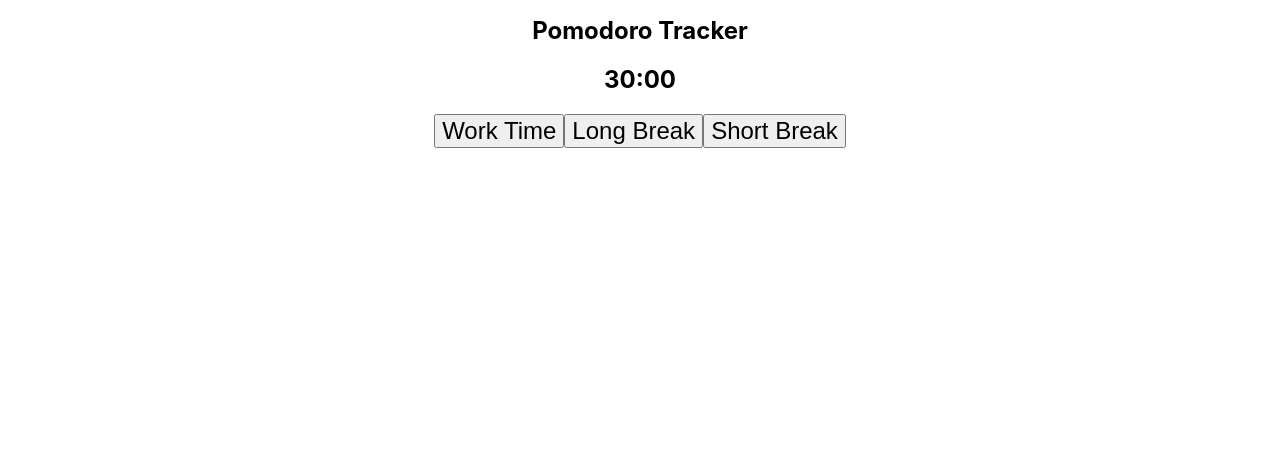
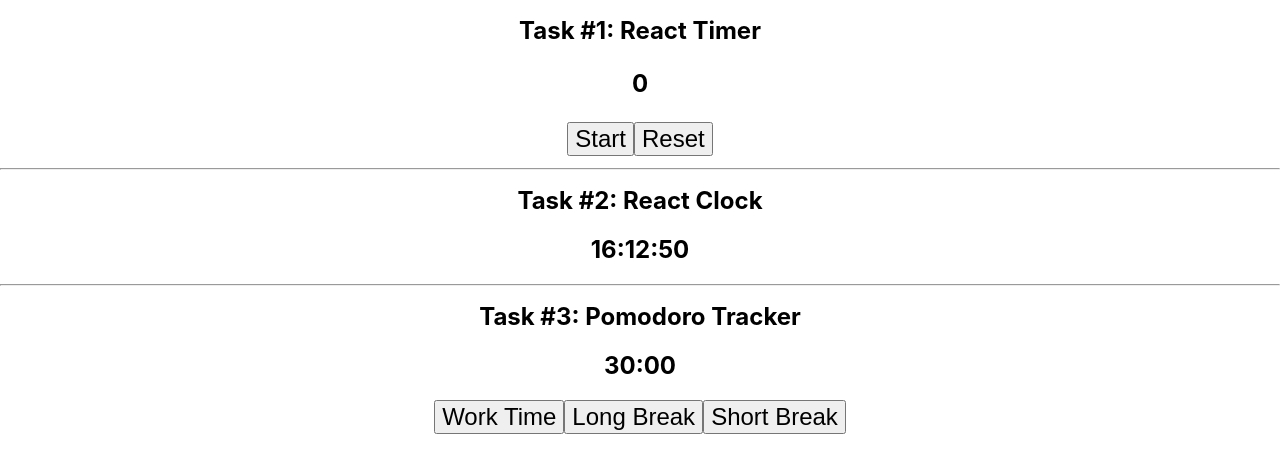
Before and after one commit to ipotemkin/sky-react, a React (Create React App) app: page / in a window 1280 px wide. Shown: the top 472 px of the page. Built offline with nearby package versions, Linux system fonts and the light colour scheme.

Commit message:
updated README

```diff
--- a/src/App.js
+++ b/src/App.js
@@ -1,15 +1,17 @@
 import './App.css'
 import PomodoroTracker from './components/PomodoroTracker'
-// import Clock from './components/Clock'
+import Clock from './components/Clock'
 // import MinMax from './components/MinMax'
-// import ReacTimer from './components/ReacTimer'
+import ReacTimer from './components/ReacTimer'
 
 function App() {
   return (
     <div className="App">
       {/* <MinMax min={5} max={20}/> */}
-      {/* <ReacTimer /> */}
-      {/* <Clock /> */}
+      <ReacTimer />
+      <hr />
+      <Clock />
+      <hr />
       <PomodoroTracker />
     </div>
   )
--- a/src/components/Clock.js
+++ b/src/components/Clock.js
@@ -39,7 +39,7 @@ export default class Clock extends React.Component {
         const { time } = this.state
         return (
             <div className="Clock">
-                <h1>React Clock</h1>
+                <h1>Task #2: React Clock</h1>
                 <h2>{time}</h2>
             </div>
         )
--- a/src/components/PomodoroTracker.js
+++ b/src/components/PomodoroTracker.js
@@ -58,7 +58,7 @@ export default class PomodoroTracker extends React.Component {
         const { time } = this.state
         return (
             <div className="Clock">
-                <h1>Pomodoro Tracker</h1>
+                <h1>Task #3: Pomodoro Tracker</h1>
                 <h2>{sec2MinSec(time)}</h2>
 
                 <button type="button" onClick={this.handleWorkTime} disabled={this.disabled()}>
--- a/src/components/ReacTimer.js
+++ b/src/components/ReacTimer.js
@@ -38,7 +38,7 @@ export default class ReacTimer extends React.Component {
         const btnName = isCounting ? 'Stop' : 'Start'
         return (
             <div className="ReacTimer">
-                <h1>React Timer</h1>
+                <h1>Task #1: React Timer</h1>
                 <h3>{count}</h3>
                     <button type="button" onClick={this.handleToggle}>{btnName}</button>
                 <button type="button" onClick={this.handleReset}>Reset</button>
```
Also changed, not shown: .eslintrc.json, 1 other file (tests, documents, lock files or other folders).
